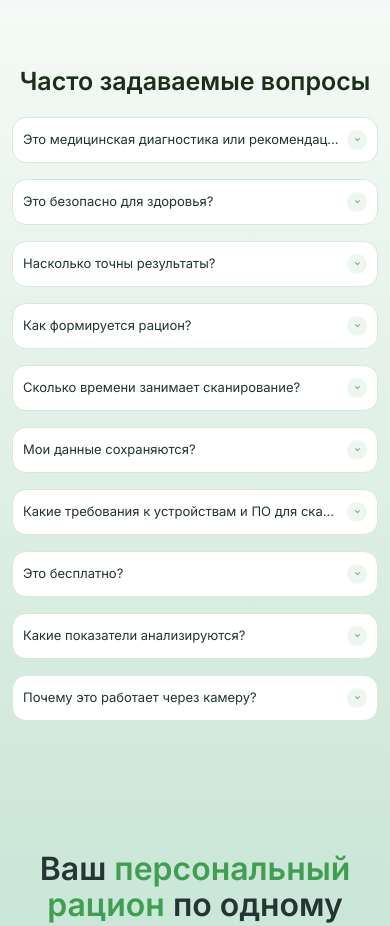
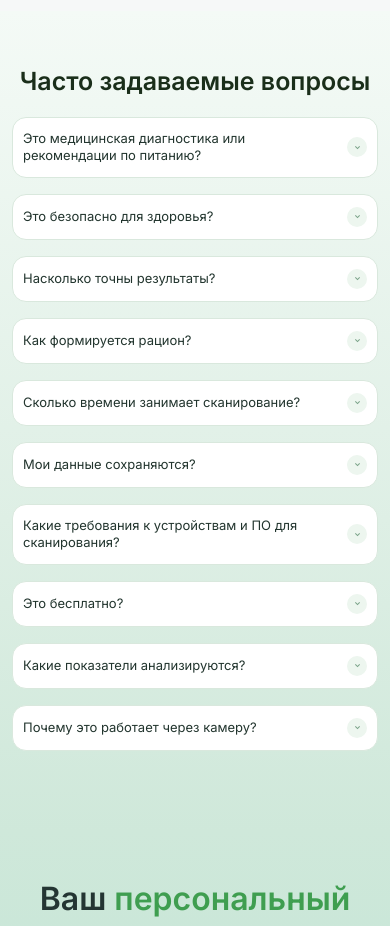
Before and after one commit to NikitaBest/landing_X5, a React (Vite) app: page / in a window 390 px wide. Shown: the part 5380-6306 px from the top of the page. Built offline with nearby package versions, Linux system fonts and the light colour scheme.

Commit message:
перенос текста

```diff
--- a/src/FaqSection.css
+++ b/src/FaqSection.css
@@ -146,6 +146,13 @@
     font-size: clamp(13px, 4vw, 16px);
   }
 
+  .faq__button span:first-child {
+    white-space: normal;
+    overflow: visible;
+    text-overflow: clip;
+    overflow-wrap: anywhere;
+  }
+
   .faq__answer {
     padding: 0 12px 12px;
     font-size: 13px;
```
